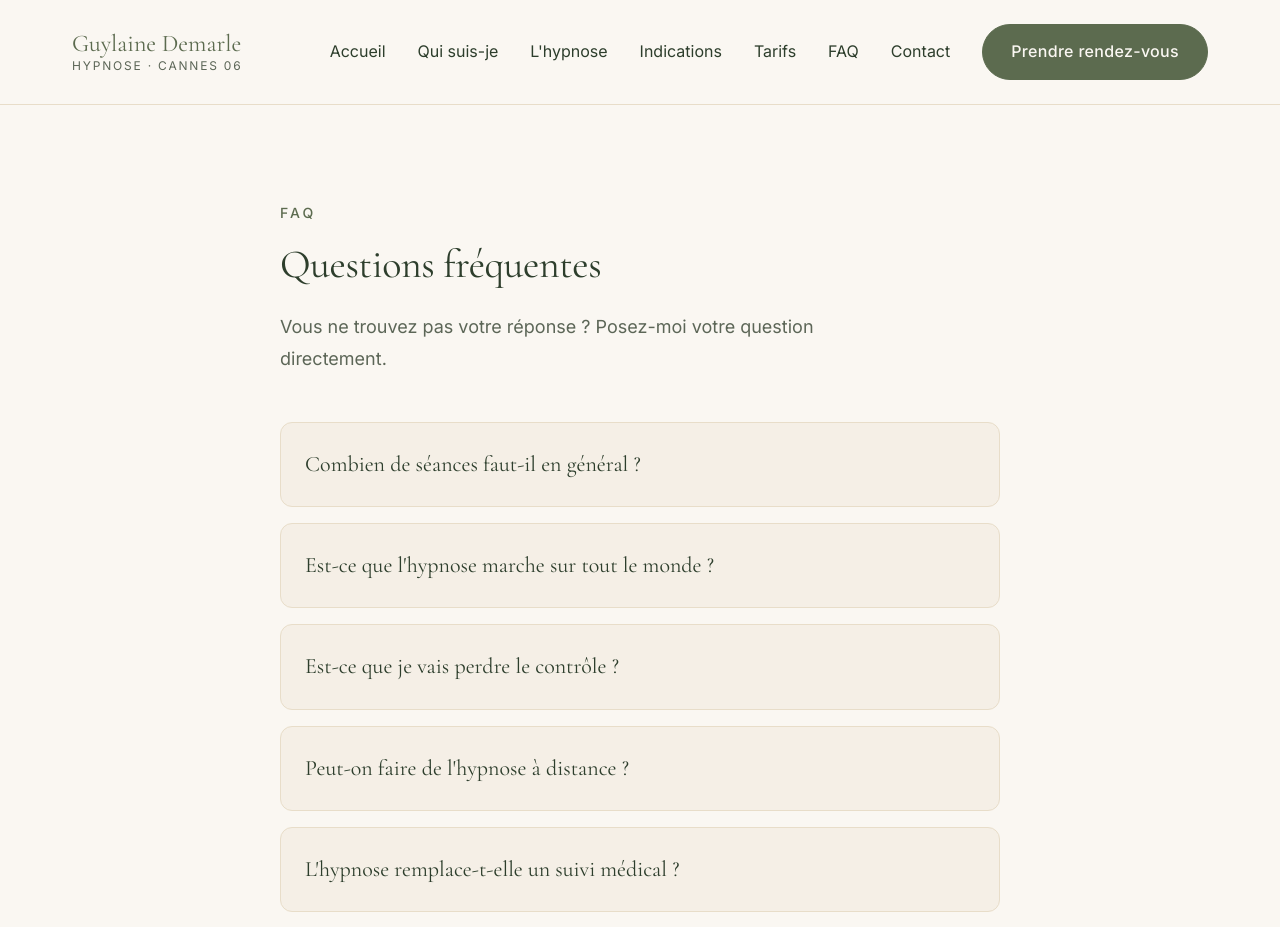
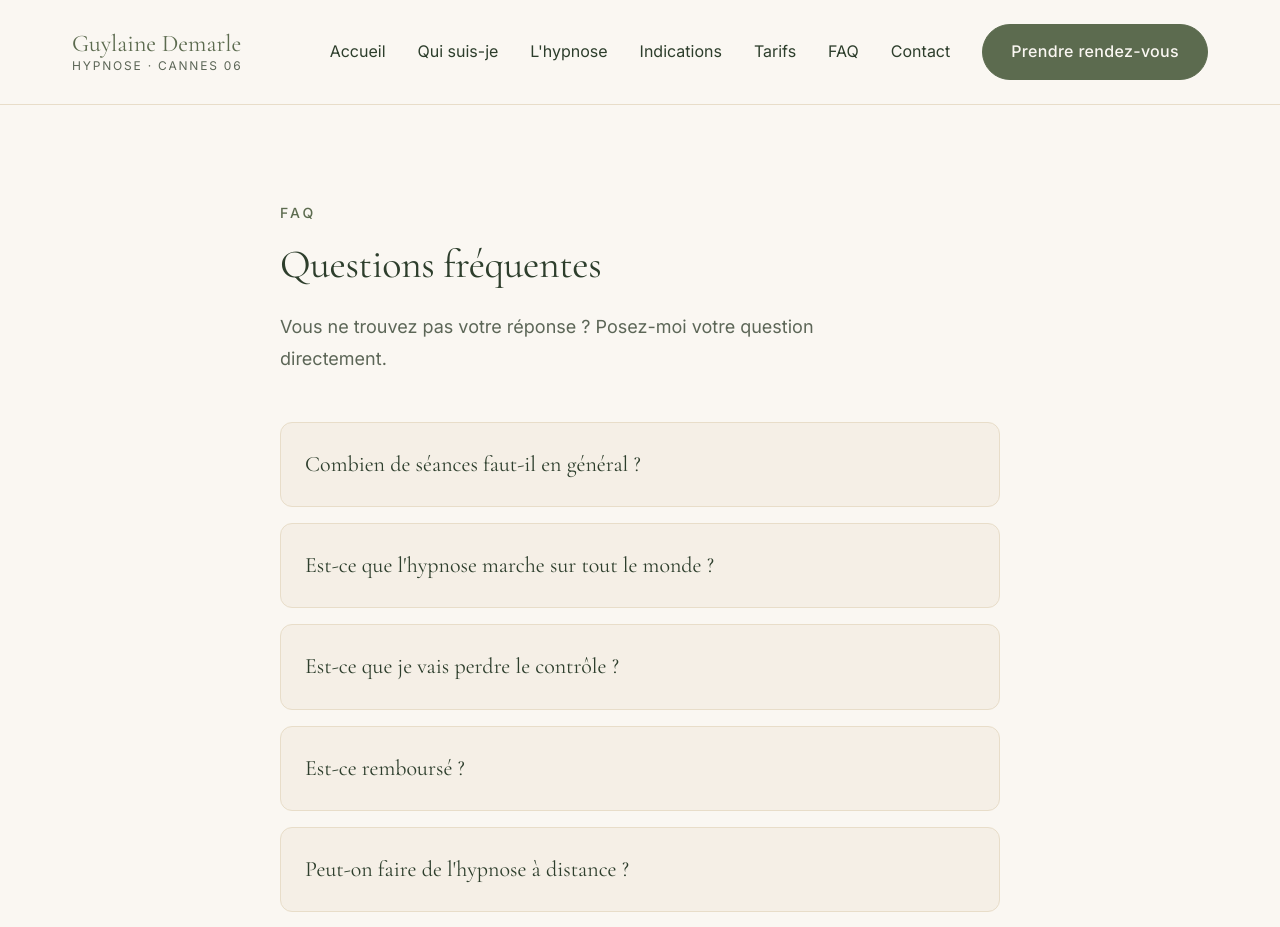
Before and after one commit to valana88/hypnose-06, a Next.js app: page /faq in a window 1280 px wide. Shown: the top 927 px of the page. Built offline with nearby package versions, Linux system fonts and the light colour scheme.

Commit message:
feat : replace texts

```diff
--- a/src/app/faq/page.tsx
+++ b/src/app/faq/page.tsx
@@ -1,37 +1,37 @@
-import type { Metadata } from "next";
+import type { Metadata } from 'next';
 
-import { Section } from "@/components/Section/Section";
+import { Section } from '@/components/Section/Section';
 
 export const metadata: Metadata = {
-  title: "Questions fréquentes",
+  title: 'Questions fréquentes',
   description:
-    "Réponses aux questions les plus courantes sur l'hypnose ericksonienne : combien de séances, est-ce que ça marche sur tout le monde, est-ce risqué…",
+    'Réponses aux questions les plus courantes sur l\'hypnose ericksonienne : combien de séances, est-ce que ça marche sur tout le monde, est-ce risqué…',
 };
 
 const faqs = [
   {
-    q: "Combien de séances faut-il en général ?",
-    a: "Cela dépend de votre objectif et de votre rythme, mais la plupart des accompagnements se déroulent en 3 à 5 séances. Un arrêt du tabac peut parfois aboutir en une seule séance.",
+    q: 'Combien de séances faut-il en général ?',
+    a: 'Cela dépend de votre objectif et de votre rythme, mais la plupart des accompagnements se déroulent en 3 à 5 séances. Un arrêt du tabac peut parfois aboutir en une seule séance.',
   },
   {
-    q: "Est-ce que l'hypnose marche sur tout le monde ?",
-    a: "Tout le monde est hypnotisable, à condition d'être consentant. La seule chose qui peut bloquer, c'est de ne pas vouloir vraiment changer — l'hypnose ne forcera jamais quelque chose qui n'est pas désiré.",
+    q: 'Est-ce que l\'hypnose marche sur tout le monde ?',
+    a: 'Tout le monde est hypnotisable, à condition d\'être consentant. La seule chose qui peut bloquer, c\'est de ne pas vouloir vraiment changer — l\'hypnose ne forcera jamais quelque chose qui n\'est pas désiré.',
   },
   {
-    q: "Est-ce que je vais perdre le contrôle ?",
-    a: "Non. Vous restez conscient(e) tout au long de la séance. Vous pouvez parler, bouger, ouvrir les yeux. Aucune suggestion contraire à vos valeurs ne sera acceptée par votre inconscient.",
-  },
-  // {
-  //   q: 'Est-ce remboursé ?',
-  //   a: 'L\'hypnose n\'est pas remboursée par la Sécurité sociale. Certaines mutuelles prennent en charge tout ou partie des séances, renseignez-vous auprès de la vôtre.',
-  // },
-  {
-    q: "Peut-on faire de l'hypnose à distance ?",
-    a: "C'est possible en visioconférence pour certaines indications, mais pour un premier rendez-vous le présentiel reste préférable.",
+    q: 'Est-ce que je vais perdre le contrôle ?',
+    a: 'Non. Vous restez conscient(e) tout au long de la séance. Vous pouvez parler, bouger, ouvrir les yeux. Aucune suggestion contraire à vos valeurs ne sera acceptée par votre inconscient.',
   },
   {
-    q: "L'hypnose remplace-t-elle un suivi médical ?",
-    a: "Non, jamais. L'hypnose vient en complément de votre suivi médical, en collaboration avec votre médecin traitant si nécessaire.",
+    q: 'Est-ce remboursé ?',
+    a: 'L\'hypnose n\'est pas remboursée par la Sécurité sociale. Certaines mutuelles prennent en charge tout ou partie des séances, renseignez-vous auprès de la vôtre.',
+  },
+  {
+    q: 'Peut-on faire de l\'hypnose à distance ?',
+    a: 'C\'est possible en visioconférence pour certaines indications, mais pour un premier rendez-vous le présentiel reste préférable.',
+  },
+  {
+    q: 'L\'hypnose remplace-t-elle un suivi médical ?',
+    a: 'Non, jamais. L\'hypnose vient en complément de votre suivi médical, en collaboration avec votre médecin traitant si nécessaire.',
   },
 ];
 
@@ -44,32 +44,32 @@ export default function FAQPage() {
       title="Questions fréquentes"
       lead="Vous ne trouvez pas votre réponse ? Posez-moi votre question directement."
     >
-      <div style={{ display: "flex", flexDirection: "column", gap: "1rem" }}>
+      <div style={{ display: 'flex', flexDirection: 'column', gap: '1rem' }}>
         {faqs.map((f) => (
           <details
             key={f.q}
             style={{
-              background: "#F5EFE6",
-              padding: "1.5rem",
-              borderRadius: "12px",
-              border: "1px solid #E8DDC9",
+              background: '#F5EFE6',
+              padding: '1.5rem',
+              borderRadius: '12px',
+              border: '1px solid #E8DDC9',
             }}
           >
             <summary
               style={{
-                cursor: "pointer",
+                cursor: 'pointer',
                 fontFamily: '"Cormorant Garamond", serif',
-                fontSize: "1.375rem",
-                color: "#2D3E2C",
-                listStyle: "none",
+                fontSize: '1.375rem',
+                color: '#2D3E2C',
+                listStyle: 'none',
               }}
             >
               {f.q}
             </summary>
             <p
               style={{
-                marginTop: "1rem",
-                color: "#5C6657",
+                marginTop: '1rem',
+                color: '#5C6657',
                 lineHeight: 1.8,
               }}
             >
--- a/src/app/page.tsx
+++ b/src/app/page.tsx
@@ -105,7 +105,7 @@ export default function HomePage() {
             <p>
               Je travaille en collaboration avec médecins et psychologues, et je
               reçois aussi bien à mon cabinet à Cannes qu&apos;à votre domicile
-              sur cannes et alentours.
+              dans tout le 06.
             </p>
             <Button href="/qui-suis-je" variant="secondary">
               En savoir plus sur mon parcours
@@ -153,8 +153,8 @@ export default function HomePage() {
       <Section
         tone="sand"
         eyebrow="Témoignages"
-        title="Ils ont fait le pas."
-        lead="Quelques retours et avis vérifiés Google"
+        title="Ils ont fait le pas !"
+        lead="Quelques retours et avis vérifiés sur Google"
       >
         <Testimonials />
       </Section>
```
